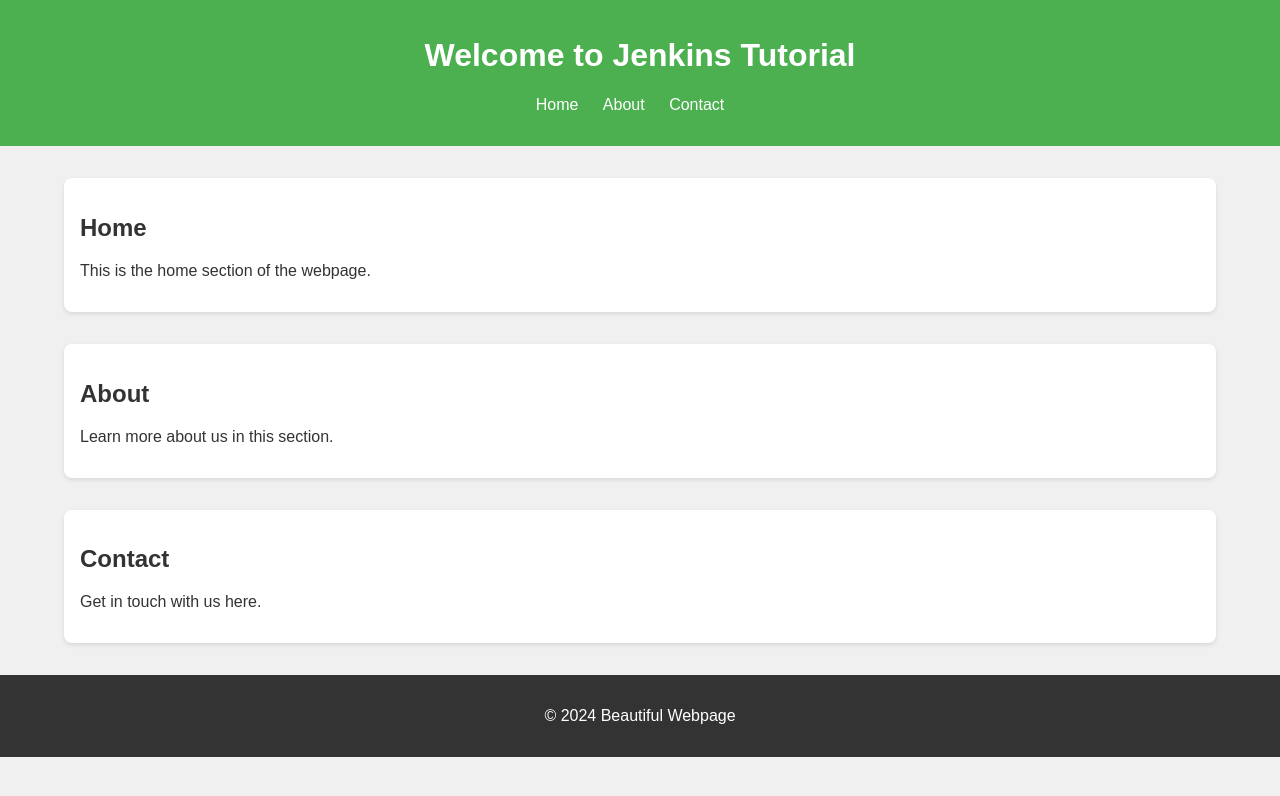
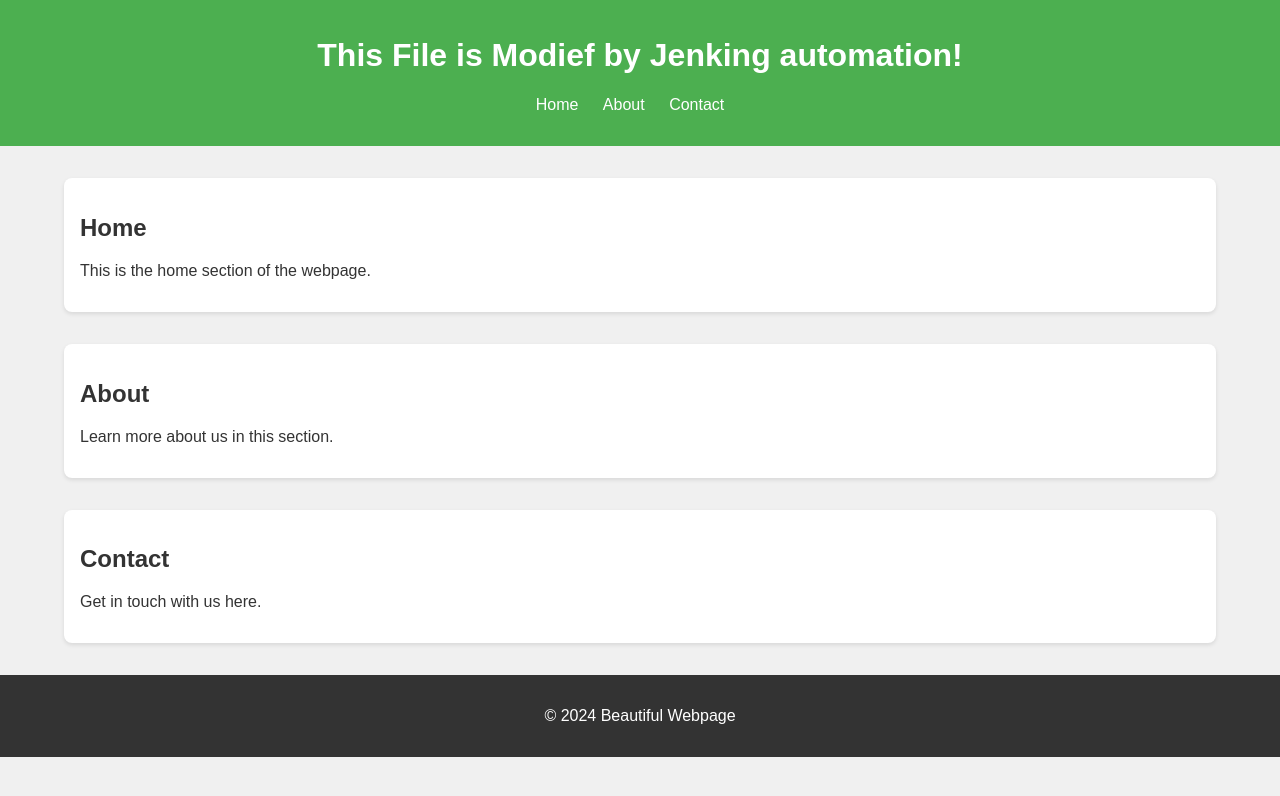
Before and after one commit to AmeerShaikh2MM21CS004/apache-test, a plain HTML site: page index.html in a window 1280 px wide. Drawn offline with Linux system fonts and the light colour scheme.

Commit message:
Update index.html

```diff
--- a/index.html
+++ b/index.html
@@ -51,7 +51,7 @@
 </head>
 <body>
     <header>
-        <h1>Welcome to Jenkins Tutorial</h1>
+        <h1>This File is Modief by Jenking automation!</h1>
         <nav>
             <ul>
                 <li><a href="#home">Home</a></li>
```
